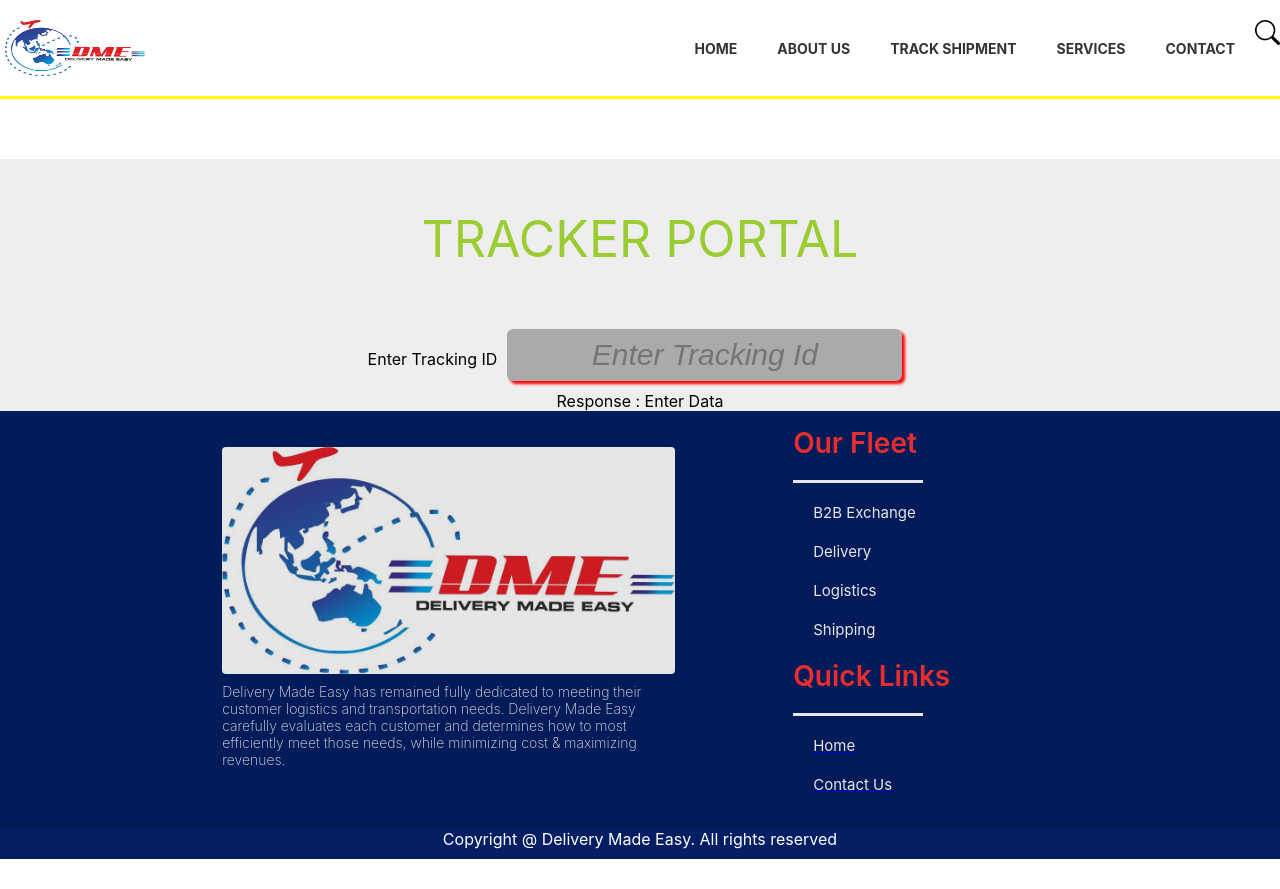
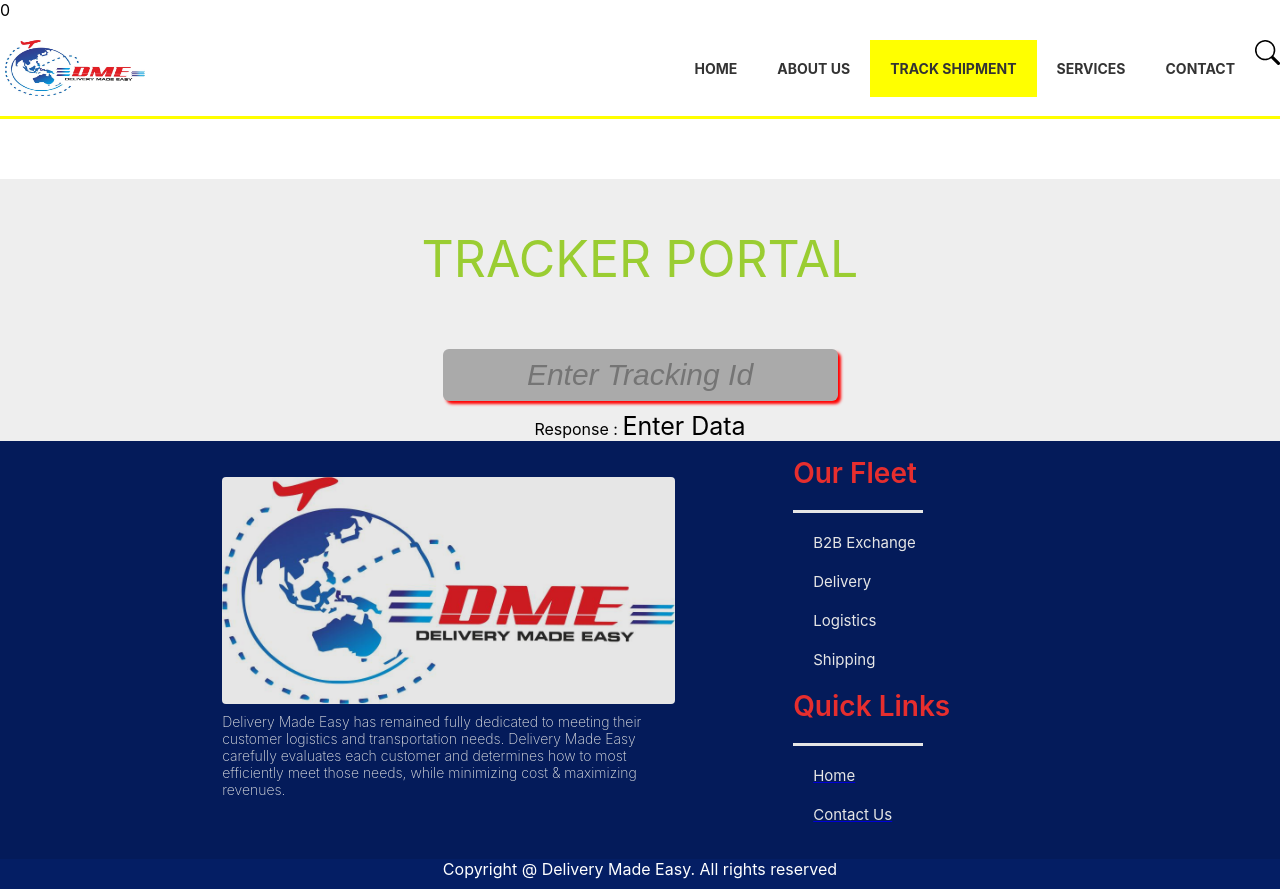
Before and after one commit to uche9/Delivery, a React (Create React App) app: page /track_shipment in a window 1280 px wide. Before the commit the page ends 859 px from the top, so only its background shows below. Built offline with nearby package versions, Linux system fonts and the light colour scheme.

Commit message:
'modified'

```diff
--- a/src/components/NavBar/NavBar.css
+++ b/src/components/NavBar/NavBar.css
@@ -94,12 +94,17 @@
     color:#333;
     text-decoration-style:none
 }
-.super--link{
-    text-decoration:none
+
+
+.link:hover{
+    margin:20px;
+    font-size: 15px;
+    font-weight: 700;
+    color:#f22;
+    transition:1s;
 }
 
-.link:hover{
-
+.link:active{
     margin:20px;
     font-size: 15px;
     font-weight: 700;
@@ -108,6 +113,9 @@
 
 }
 
+.super--link{
+    text-decoration:none
+}
 
 
 
--- a/src/components/NavBar/NavBar.js
+++ b/src/components/NavBar/NavBar.js
@@ -27,10 +27,20 @@
     return ()=>window.removeEventListener('scroll', handleScroll);
 
    },[scroller])
+
+
+
    //Rendering Nav Bar During width resize
    const [width, setWidth]=useState(window.innerWidth)
 
+
    useEffect(()=>{
+
+
+    //set tab color for selected tab after page loads
+
+
+
 
     const handleResize=()=>{
         setWidth( window.innerWidth)
@@ -72,8 +82,8 @@
             return(
                 <>
 
-                     <Link    to={'/'+el.way} onClick={()=>handlePath(el)} className='super--link'>
-                         <div  id={el.way} className='link'>{el.place}</div>
+                     <Link  id={el.way}  to={'/'+el.way} onClick={()=>handlePath(el)} className='super--link'>
+                         <div   className='link'>{el.place}</div>
                     </Link>
                     <Outlet />
 
@@ -86,24 +96,42 @@
 
         /* Function to set URL  */
          function handlePath(el){
-             //setActiveWay( el.way)
-             //window.location.pathname= active_way;
+            //Scroll to top of new page
 
-             setTimeout(()=>{
-                document.getElementById(el.way).style.backgroundColor='yellow';
-                document.getElementById(el.way).style.fontSize='23px';
-                document.getElementById(el.way).style.borderRadius='4px';
-             },0)
+             var element=document.getElementById('nav--bar')
+             element.scrollIntoView({ behavior: "smooth", block: "start", inline: "nearest" })
+
+
 
          }
 
 
 
-    function NavBarSpread ({style1,style2}){
+    function NavBarSpread ({style1,style2,active}){
+        const [active_way, setActiveWay]=useState((window.location.pathname).slice(1))
+
+         //set tab color for selected tab after page loads
+
+
+       useEffect(()=>{
+        setActiveWay( (window.location.pathname).slice(1))
+
+        setTimeout(()=>{
+
+
+        document.getElementById(active_way).style.backgroundColor='yellow'
+        },0)
+
+    },[active_way])
+
+
+
+
+
 
       return (
                 <div id='nav--bar--spread' style={style1}   >
-
+                      {scroller}
                         <div className='nav--bar--container'>
 
                                 <img className='logo' src={logo} alt='logo heres' />
@@ -125,6 +153,11 @@
 
 
          function NavBarShrink (props){
+
+             //set tab color for selected tab after page loads
+
+
+
 
                const[drop,setDrop]=useState(true)
 
@@ -183,15 +216,19 @@
 
 
 
+
+
+
+
     return(
-        < div style={{paddingLeft:'0px', paddingRight:'0px'}}>
+        < div id='nav--bar' style={{paddingLeft:'0px', paddingRight:'0px'}}>
 
 
             {/*Nav Bar Conditional rendering */}
 
 
             { scroller >=0 && width >900 && <NavBarSpread/> }
-            { scroller>150 &&  width >900 && <NavBarSpread  style1={{ position:'fixed', top:'0px'}} style2={{display:'none'}}/> }
+            { scroller>150 &&  width >900 && <NavBarSpread active={{backgroundColor:'yellow'}} style1={{  position:'fixed', top:'0px'}} style2={{display:'none'}}/> }
             { scroller >=0 && width <900 &&  <NavBarShrink />}
             { scroller>150 &&  width <900 && <NavBarShrink  style1={{ position:'fixed', top: '0px'}} style2={{display:'none'}}/> }
 
--- a/src/components/Tracker/Track.css
+++ b/src/components/Tracker/Track.css
@@ -14,10 +14,11 @@
     color: yellowgreen;
     margin:50px;
     font-weight: 400;
+    text-align: center;
 }
 
 .tracker{
-
+    align-self: center;
     height:50px;
     border:5px;
     border-radius: 6px;
@@ -45,10 +46,10 @@
 
 @keyframes spread_shrink{
     from{
-        width:130px;
+        width:100px;
     }
     to {
-        width:800px;
+        width:500px;
     }
 }
 
--- a/src/components/Tracker/Track.js
+++ b/src/components/Tracker/Track.js
@@ -63,18 +63,20 @@
  return(
          <div className='tracker--container'>
 
-              <div className='portal'>
-                TRACKER PORTAL
-              </div>
+
               <div>
+                 <div className='portal'>
+                     TRACKER PORTAL
+                 </div>
 
-                 <label html for='tracker'> Enter Tracking ID</label>
-                 <input type='text' onChange={handleChange} placeholder='Enter Tracking Id' id='tracker' className='tracker'  value={entry}/>
+
 
              </div>
-
+             <div>
+                      <input type='text' onChange={handleChange} placeholder='Enter Tracking Id' id='tracker' className='tracker'  value={entry}/>
+              </div>
               <div >
-                Response : {response}
+                Response : <span style={{fontSize:'25px'}}>{response}</span>
                </div>
                { search_permit && <div > {feedback}</div>}
                { search_permit && client_data.length===1 && <Receipt xx={2}  data={client_data[0]}  />}
```
